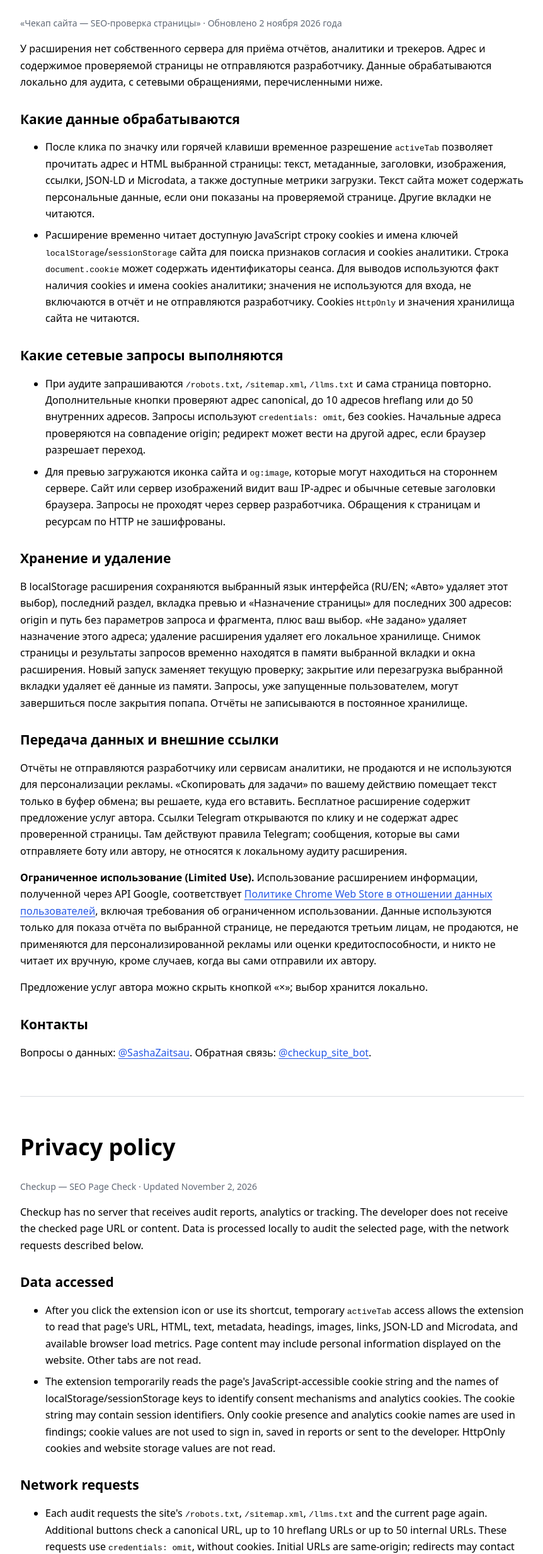
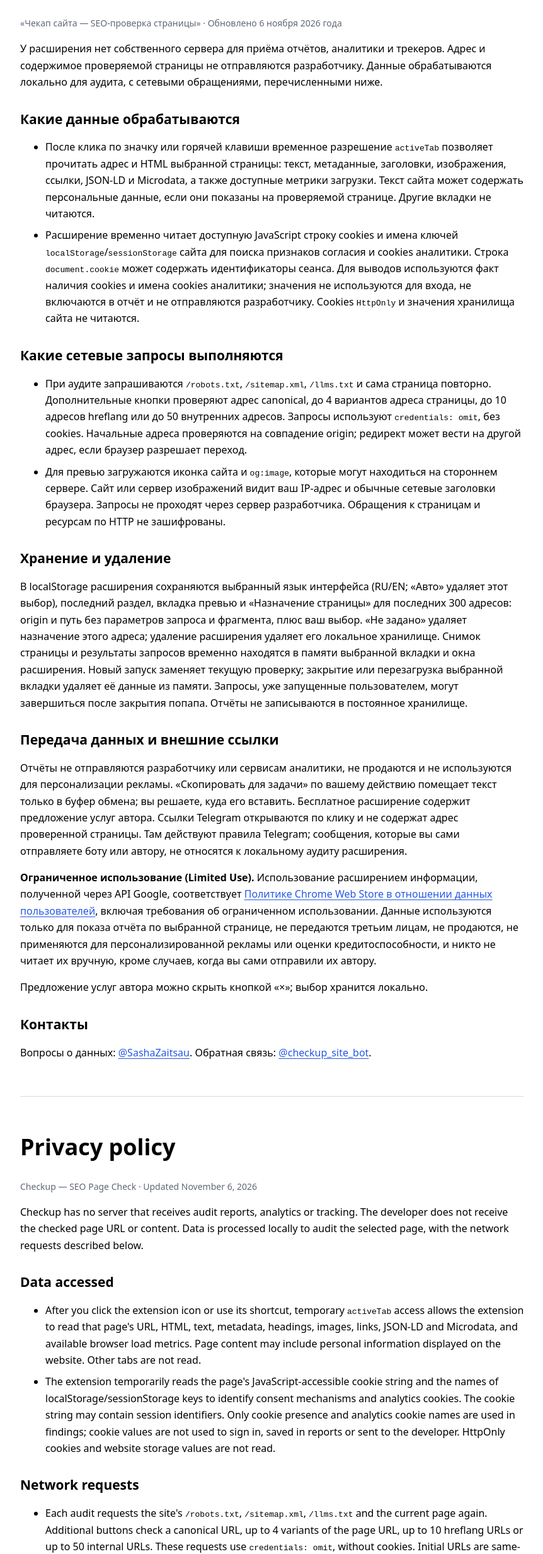
Before and after one commit to SashaZaicev/checkup-site-privacy, a plain HTML site: page index.html in a window 1280 px wide. Shown: the part 136-2603 px from the top of the page at 63% size, without its empty margins (208-1070 px from the left). Drawn offline with Linux system fonts and the light colour scheme.

Commit message:
Privacy policy: up to 4 URL variants in the optional checks (extension 0.13.0)

```diff
--- a/index.html
+++ b/index.html
@@ -23,7 +23,7 @@
 <main>
 <section id="ru" lang="ru">
 <h1>Политика конфиденциальности</h1>
-<p class="date">«Чекап сайта — SEO-проверка страницы» · Обновлено 2 ноября 2026 года</p>
+<p class="date">«Чекап сайта — SEO-проверка страницы» · Обновлено 6 ноября 2026 года</p>
 <p>У расширения нет собственного сервера для приёма отчётов, аналитики и трекеров.
 Адрес и содержимое проверяемой страницы не отправляются разработчику. Данные
 обрабатываются локально для аудита, с сетевыми обращениями, перечисленными ниже.</p>
@@ -46,7 +46,8 @@
 <ul>
   <li>При аудите запрашиваются <code>/robots.txt</code>, <code>/sitemap.xml</code>,
   <code>/llms.txt</code> и сама страница повторно. Дополнительные кнопки проверяют
-  адрес canonical, до 10 адресов hreflang или до 50 внутренних адресов.
+  адрес canonical, до 4 вариантов адреса страницы, до 10 адресов hreflang или до 50
+  внутренних адресов.
   Запросы используют <code>credentials: omit</code>, без cookies. Начальные
   адреса проверяются на совпадение origin; редирект может вести на другой
   адрес, если браузер разрешает переход.</li>
@@ -87,7 +88,7 @@
 </section>
 <section id="en" lang="en">
 <h1>Privacy policy</h1>
-<p class="date">Checkup — SEO Page Check · Updated November 2, 2026</p>
+<p class="date">Checkup — SEO Page Check · Updated November 6, 2026</p>
 <p>Checkup has no server that receives audit reports, analytics or tracking.
 The developer does not receive the checked page URL or content. Data is processed
 locally to audit the selected page, with the network requests described below.</p>
@@ -109,7 +110,8 @@ locally to audit the selected page, with the network requests described below.</
 <ul>
   <li>Each audit requests the site's <code>/robots.txt</code>, <code>/sitemap.xml</code>,
   <code>/llms.txt</code> and the current page again. Additional buttons check a
-  canonical URL, up to 10 hreflang URLs or up to 50 internal URLs. These requests
+  canonical URL, up to 4 variants of the page URL, up to 10 hreflang URLs or up to
+  50 internal URLs. These requests
   use <code>credentials: omit</code>, without cookies. Initial URLs are same-origin;
   redirects may contact another origin if the browser permits it.</li>
   <li>Previews load the site's favicon and Open Graph image, which may be hosted
```
